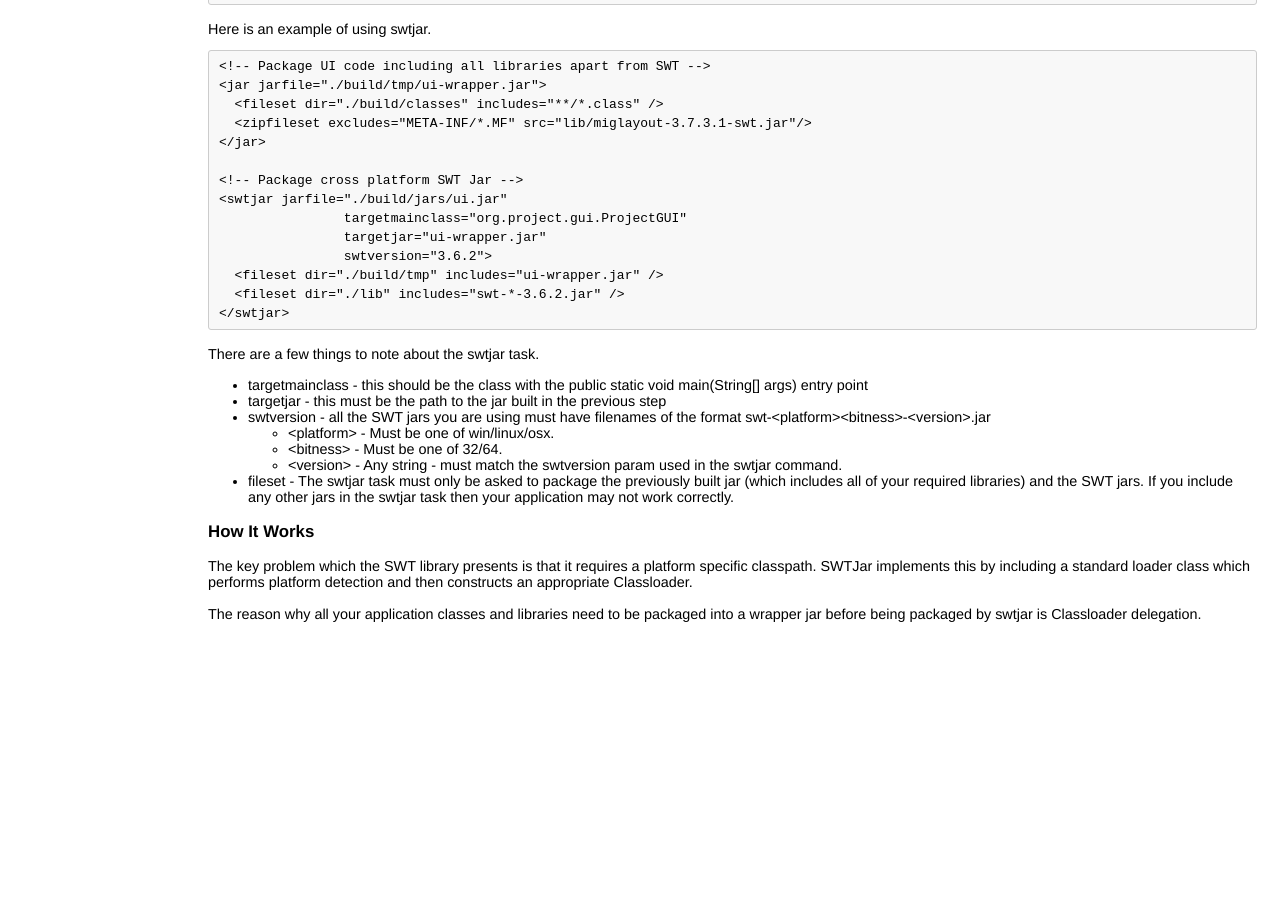
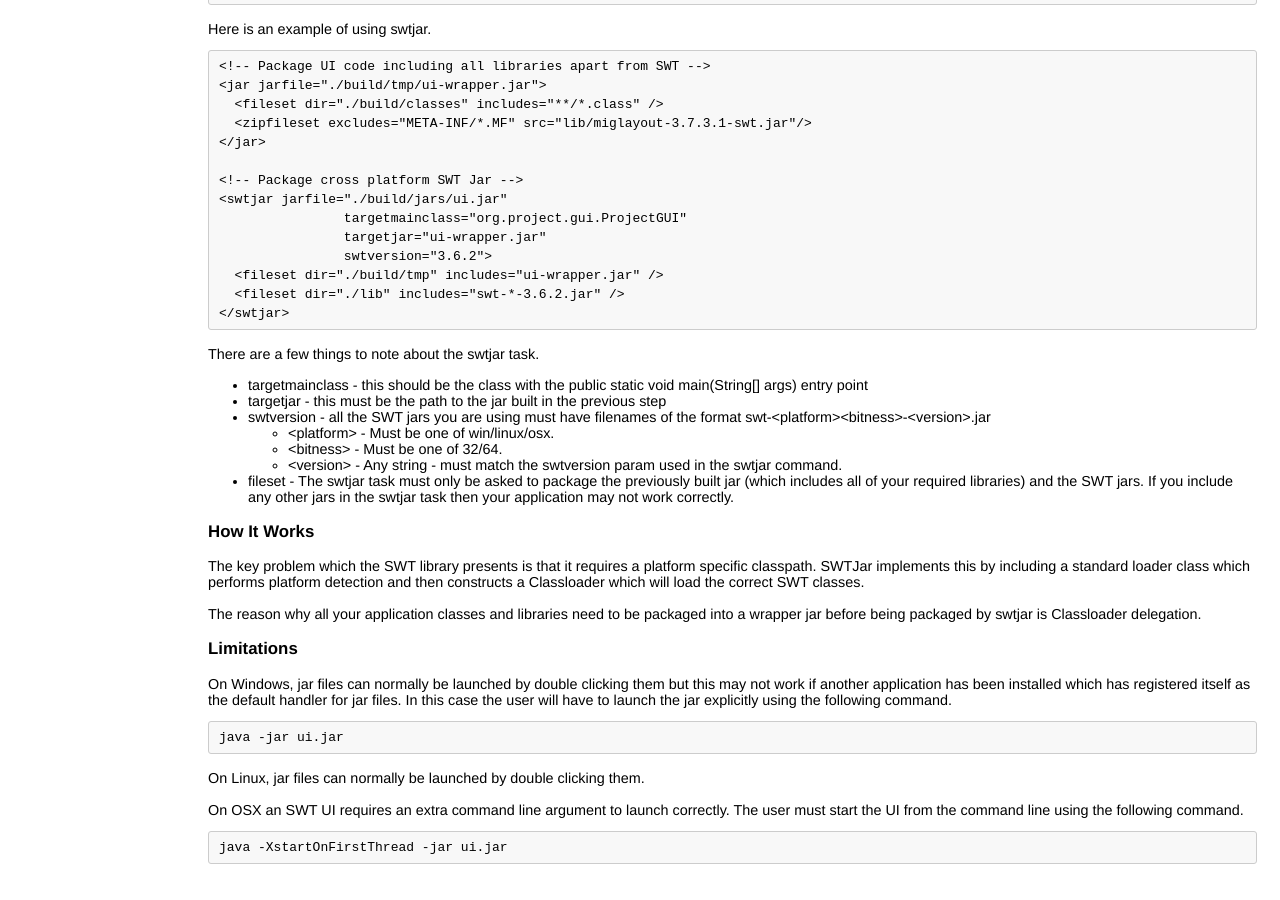
Before and after one commit to mchr3k/swtjar, a Jekyll site: the page built from index.html, in a window 1280 px wide and 900 px high, scrolled down 794 px. Built offline with Jekyll 4.4.1, drawn with Linux system fonts in a browser that asks for light colours; before the commit the page ends 1439 px from its top, so only the background shows below that.

Commit message:
Add limitations

```diff
--- a/index.html
+++ b/index.html
@@ -85,8 +85,23 @@ at runtime allowing you to distribute a single jar which works across (Windows/L
 <h3>How It Works</h3>
 
 <p>The key problem which the SWT library presents is that it requires a platform specific classpath. SWTJar implements
-this by including a standard loader class which performs platform detection and then constructs an appropriate
-Classloader.
+this by including a standard loader class which performs platform detection and then constructs a Classloader which will load
+the correct SWT classes.
 
 <p>The reason why all your application classes and libraries need to be packaged into a wrapper jar before being
 packaged by swtjar is Classloader delegation.
+
+<h3>Limitations</h3>
+
+<p>On Windows, jar files can normally be launched by double clicking them but this may not work if another
+application has been installed which has registered itself as the default handler for jar files. In this
+case the user will have to launch the jar explicitly using the following command.
+
+<pre>java -jar ui.jar</pre>
+
+<p>On Linux, jar files can normally be launched by double clicking them.
+
+<p>On OSX an SWT UI requires an extra command line argument to launch correctly. The user must start
+the UI from the command line using the following command.
+
+<pre>java -XstartOnFirstThread -jar ui.jar</pre>
```
